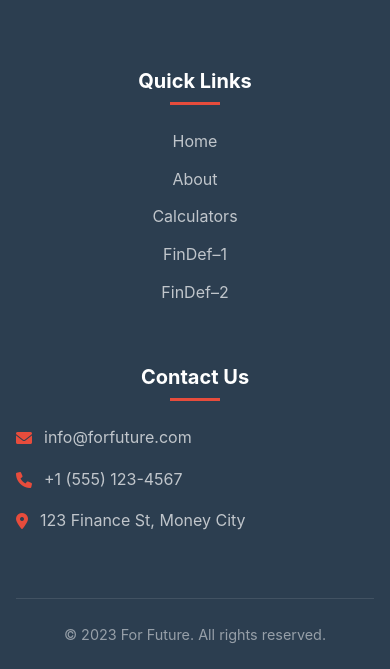
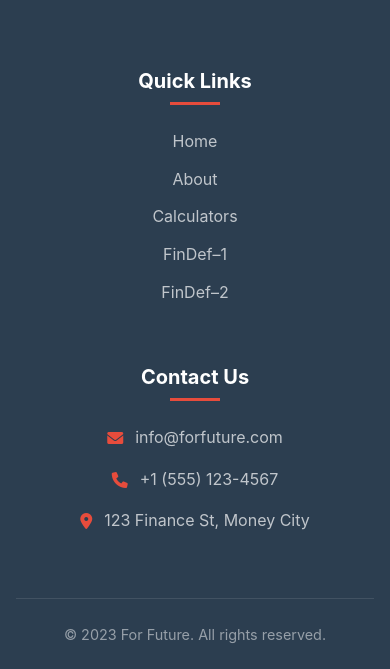
Before and after one commit to ArtyomKaryan/for_futuare, a plain HTML site: page index.html in a window 390 px wide. Shown: the part 8191-8860 px from the top of the page. Drawn offline with Linux system fonts and the light colour scheme; files whose address does not match are found by name; a web font is replaced by a local one.

Commit message:
fix style to mobile

```diff
--- a/style.css
+++ b/style.css
@@ -720,6 +720,12 @@
 }
 
 @media (max-width: 576px) {
+        .footer-contact ul li {
+        margin-bottom: 1rem;
+        display: flex;
+        align-items: center;
+        justify-content: center;
+    }
     .container {
         padding: 0 1rem;
     }
```
